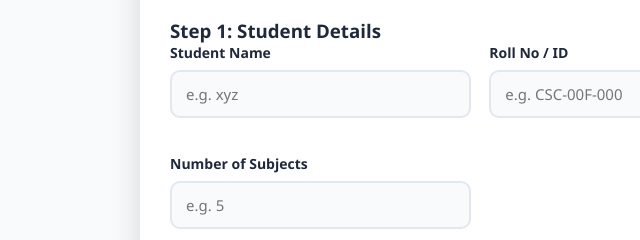
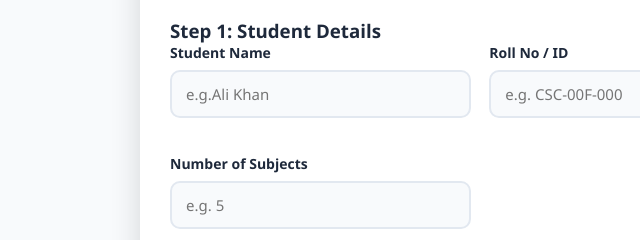
Before and after one commit to alihassankhan806/GPA-Calculator, a plain HTML site: page index.html in a window 1280 px wide. Shown: the part 139-379 px from the top of the page, 0-640 px from the left. Drawn offline with nearby package versions, Linux system fonts and the light colour scheme.

Commit message:
index.html

```diff
--- a/index.html
+++ b/index.html
@@ -23,7 +23,7 @@
     <div class="student-details">
       <div class="form-group">
         <label>Student Name</label>
-        <input type="text" id="studentName" placeholder="e.g. xyz">
+        <input type="text" id="studentName" placeholder="e.g.Ali Khan">
       </div>
       <div class="form-group">
         <label>Roll No / ID</label>
```
